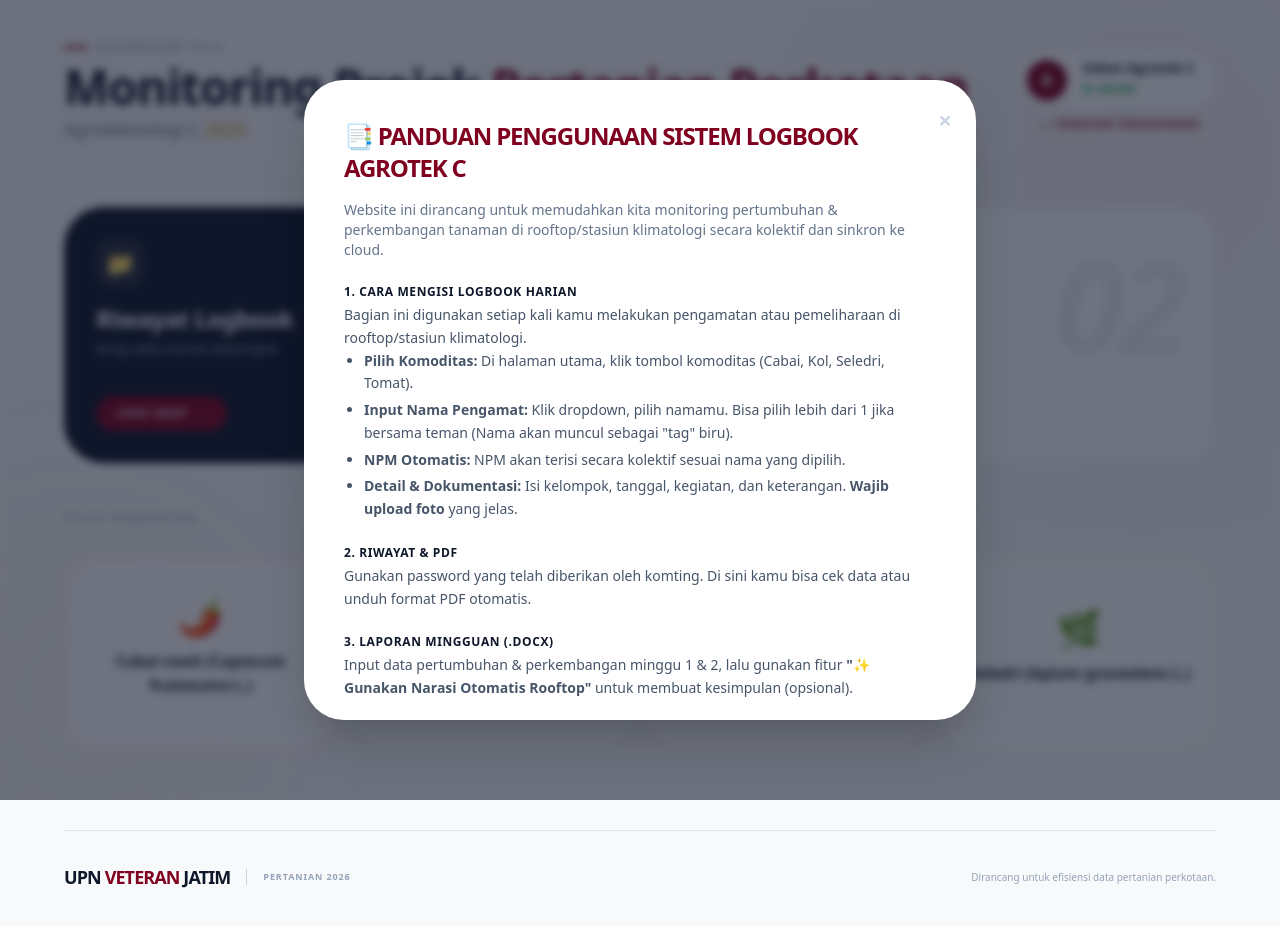
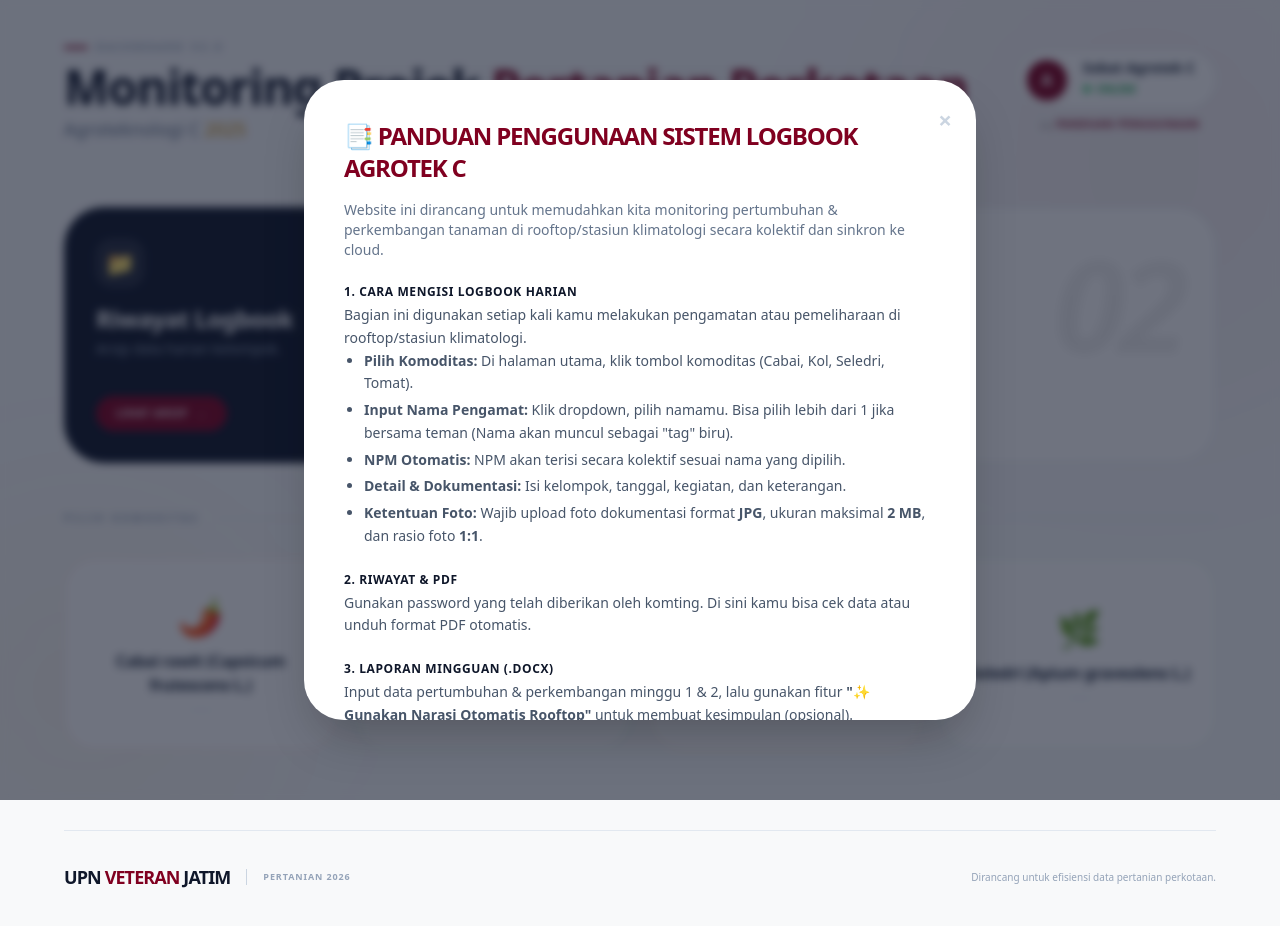
Before and after one commit to Ferdy220725/pertanian-perkotaan-c, a Next.js app: page / in a window 1280 px wide. Shown: the top 926 px of the page. Built offline with nearby package versions, Linux system fonts and the light colour scheme.

Commit message:
Add files via upload

```diff
--- a/app/page.tsx
+++ b/app/page.tsx
@@ -50,7 +50,8 @@ export default function Home() {
                     <li><b>Pilih Komoditas:</b> Di halaman utama, klik tombol komoditas (Cabai, Kol, Seledri, Tomat).</li>
                     <li><b>Input Nama Pengamat:</b> Klik dropdown, pilih namamu. Bisa pilih lebih dari 1 jika bersama teman (Nama akan muncul sebagai "tag" biru).</li>
                     <li><b>NPM Otomatis:</b> NPM akan terisi secara kolektif sesuai nama yang dipilih.</li>
-                    <li><b>Detail & Dokumentasi:</b> Isi kelompok, tanggal, kegiatan, dan keterangan. <b>Wajib upload foto</b> yang jelas.</li>
+                    <li><b>Detail & Dokumentasi:</b> Isi kelompok, tanggal, kegiatan, dan keterangan.</li>
+                    <li><b>Ketentuan Foto:</b> Wajib upload foto dokumentasi format <b>JPG</b>, ukuran maksimal <b>2 MB</b>, dan rasio foto <b>1:1</b>.</li>
                   </ul>
                 </section>
 
```
